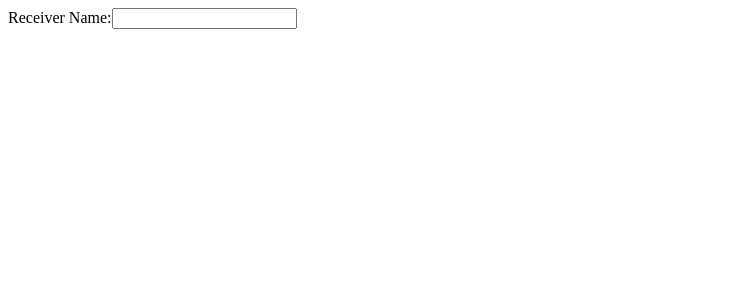
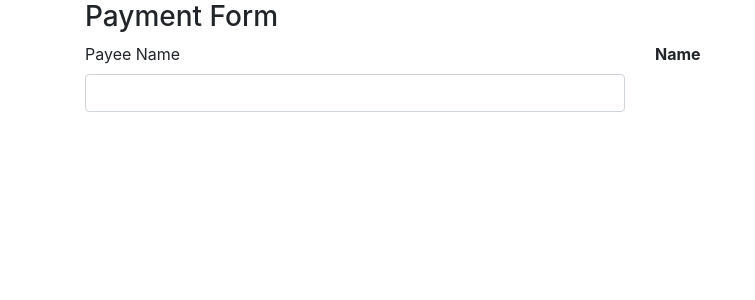
Before and after one commit to Cook1619/Angular-pipes, an Angular app: page / in a window 1280 px wide. Shown: the top 300 px of the page, without its empty margins (0-755 px from the left). Built offline with nearby package versions, Linux system fonts and the light colour scheme.

Commit message:
Adding boostrap and using titlecase pipe

```diff
--- a/package.json
+++ b/package.json
@@ -19,6 +19,7 @@
     "@angular/platform-browser": "~10.0.5",
     "@angular/platform-browser-dynamic": "~10.0.5",
     "@angular/router": "~10.0.5",
+    "bootstrap": "^4.5.0",
     "rxjs": "~6.5.5",
     "tslib": "^2.0.0",
     "zone.js": "~0.10.3"
--- a/src/app/app.component.html
+++ b/src/app/app.component.html
@@ -1,4 +1,17 @@
-<div>
-  <label for="">Receiver Name:</label>
-  <input type="text" (input)="onNameChange($event.target.value)"/>
+<div class="container">
+  <h3>Payment Form</h3>
+
+  <div class="row">
+    <div class="form-group col">
+      <label>Payee Name</label>
+      <input class="form-control" (input)="onNameChange($event.target.value)" />
+    </div>
+
+    <div class="col">
+      <label><b>Name</b></label>
+      <div>
+        {{ name | titlecase }}
+      </div>
+    </div>
+  </div>
 </div>
--- a/src/app/app.component.ts
+++ b/src/app/app.component.ts
@@ -6,8 +6,8 @@
   styleUrls: ['./app.component.css']
 })
 export class AppComponent {
-  title = 'pipe-app';
+  name: string;
   onNameChange(value: string){
-    console.log(value)
+    this.name = value
   }
 }
--- a/src/styles.css
+++ b/src/styles.css
@@ -1 +1,2 @@
 /* You can add global styles to this file, and also import other style files */
+@import 'bootstrap/dist/css/bootstrap.css'
```
Also changed, not shown: 1 other file (tests, documents, lock files or other folders).
